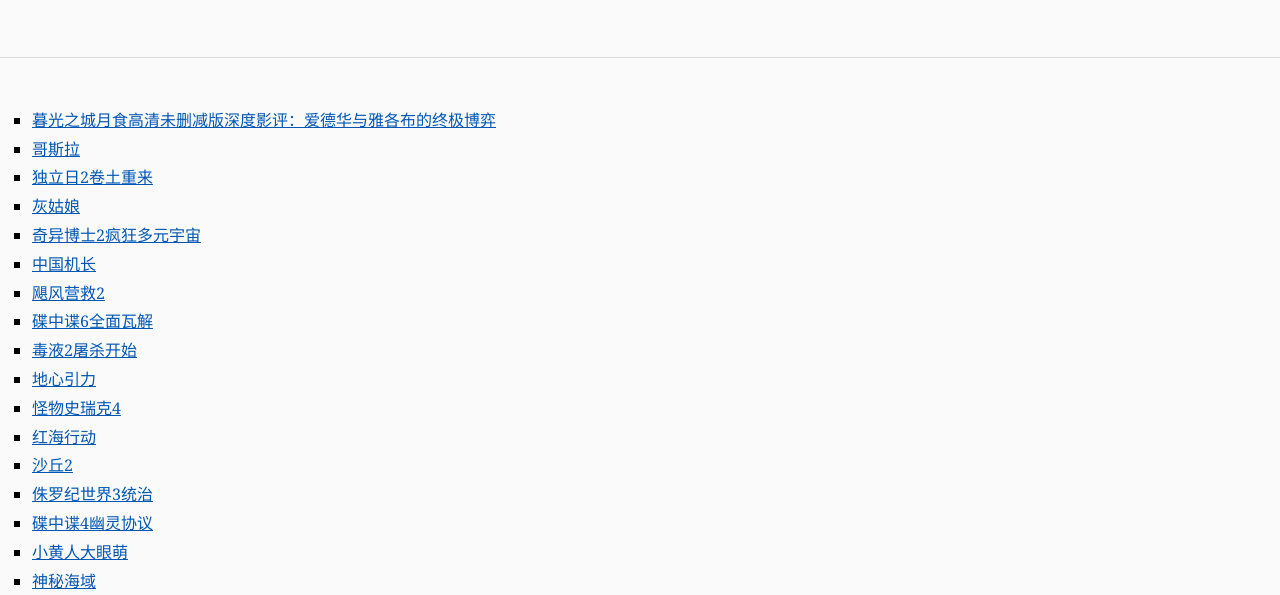
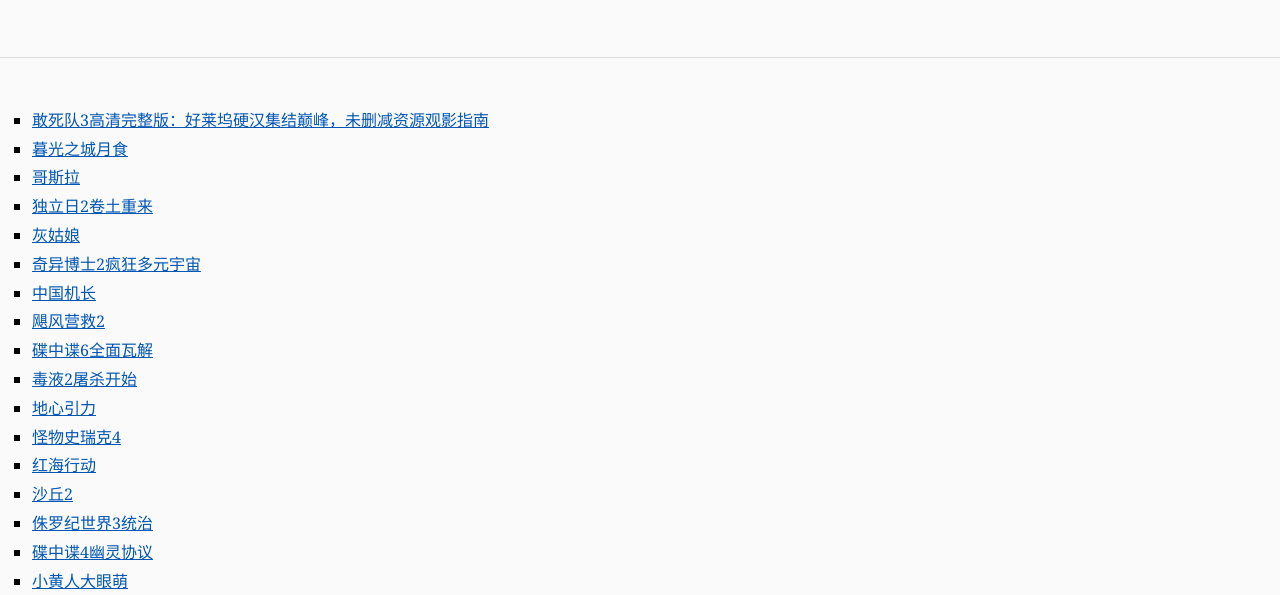
Before and after one commit to movie-stgar/cine-critique, a plain HTML site: page index.html in a window 1280 px wide. Shown: the part 202-797 px from the top of the page. Drawn offline with Linux system fonts and the light colour scheme.

Commit message:
update index

```diff
--- a/index.html
+++ b/index.html
@@ -21,7 +21,8 @@
 <body class="hub_givai">
     <div class="hub_tnsjq" role="banner"><h1>CineCritique 最新影评收录</h1><h2>专注电影与电视剧深度解析与影评分享，提供无剧透推荐、剧情剖析、角色点评与多维度的观影心得。涵盖各类院线大片、经典高分佳作、热门连载网剧及小众独立电影。</h2></div>
     <main class="hub_fuhlt"><nav><ul class="hub_wchec">
-<li><a href="https://movie-stgar.github.io/cine-critique/docs/2026-11-06-92d925.html">暮光之城月食高清未删减版深度影评：爱德华与雅各布的终极博弈</a></li>
+<li><a href="https://movie-stgar.github.io/cine-critique/docs/2026-11-06-358666.html">敢死队3高清完整版：好莱坞硬汉集结巅峰，未删减资源观影指南</a></li>
+                <li><a href="https://movie-stgar.github.io/cine-critique/docs/2026-11-06-92d925.html">暮光之城月食</a></li>
                 <li><a href="https://movie-stgar.github.io/cine-critique/docs/2026-11-06-af33fd.html">哥斯拉</a></li>
                 <li><a href="https://movie-stgar.github.io/cine-critique/docs/2026-11-05-f98f97.html">独立日2卷土重来</a></li>
                 <li><a href="https://movie-stgar.github.io/cine-critique/docs/2026-11-05-e8138a.html">灰姑娘</a></li>
```
